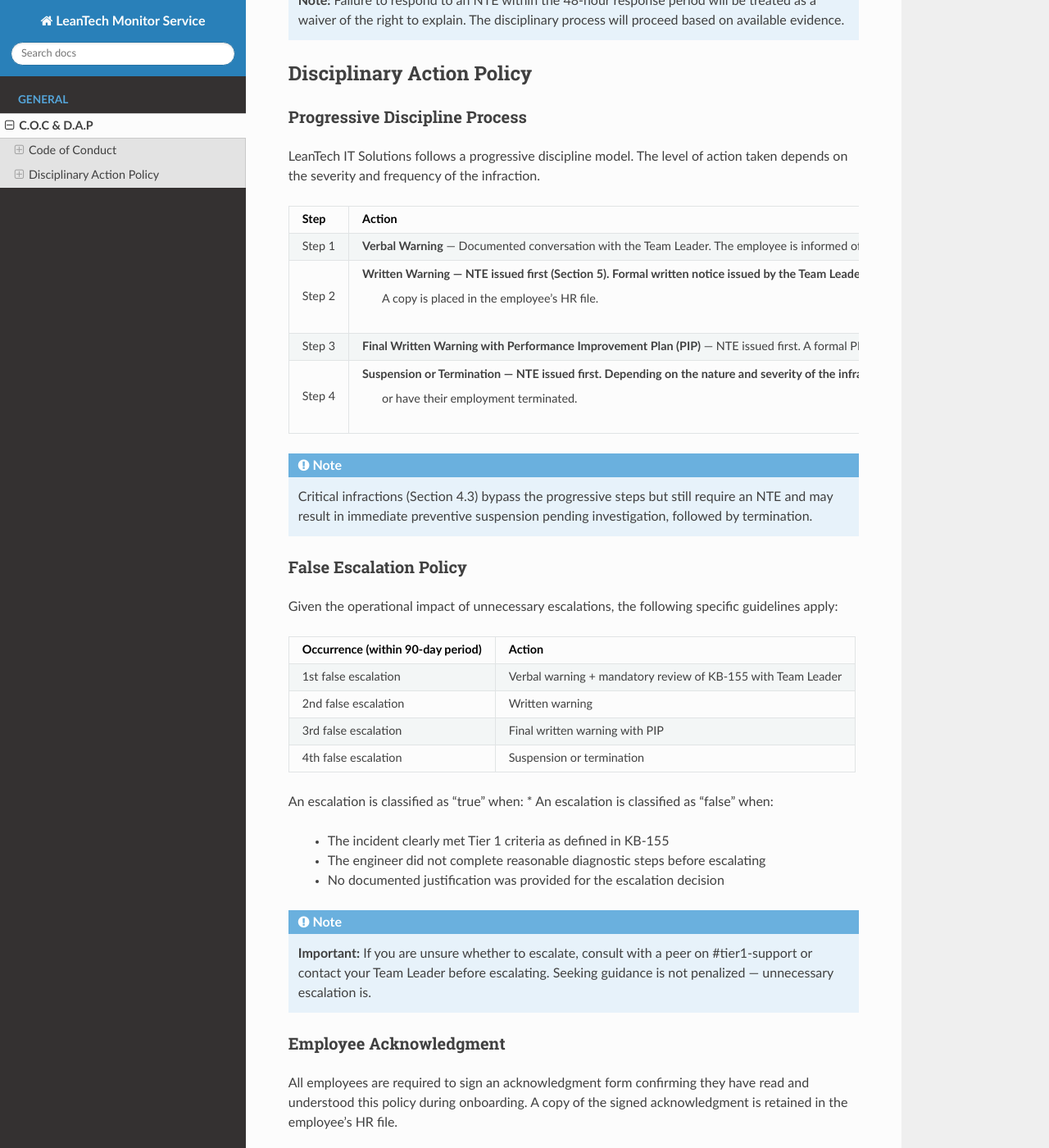
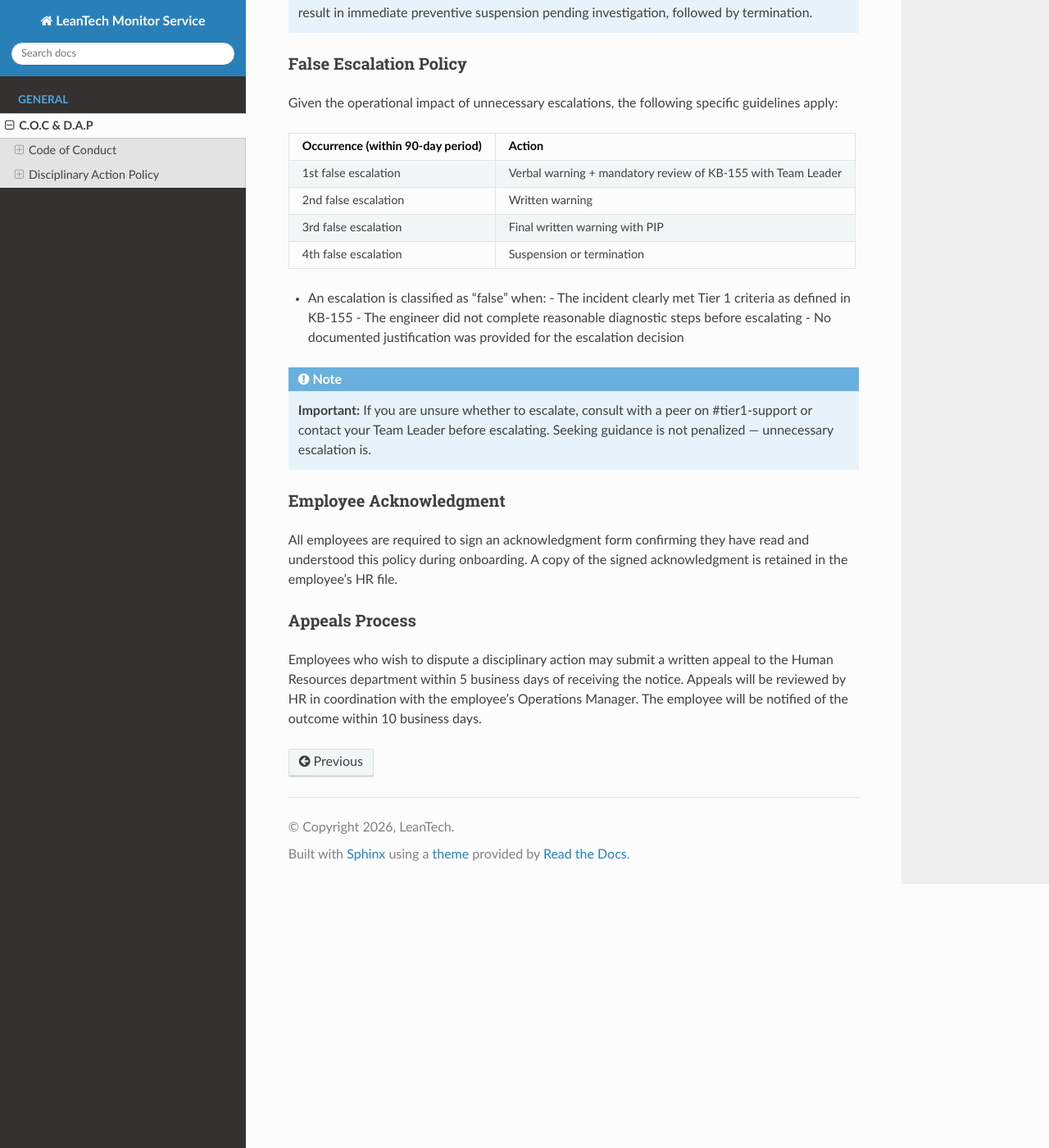
Before and after one commit to UE-Cal-CPE/wg2026-finals-ltcms, a Sphinx documentation site: the page built from docs/source/cocdap.rst, in a window 1280 px wide and 1400 px high, scrolled down 3004 px. Shown: the whole window at 82% size. Built offline with Sphinx 7.4.7 and the Read the Docs theme 3.1.0, drawn with Linux system fonts in a browser that asks for light colours; pages that are not in the unit, such as notebooks, are missing from menus; some of the changed text lies outside the part shown.

Commit message:
kausapin

```diff
--- a/docs/source/cocdap.rst
+++ b/docs/source/cocdap.rst
@@ -75,7 +75,7 @@
      - Examples
    * - False or unnecessary escalation
      - Escalating an incident to Tier 2 or Tier 3 that does not meet the escalation criteria defined in KB-155.
-        This wastes senior engineering resources and delays resolution of genuine critical incidents.
+      This wastes senior engineering resources and delays resolution of genuine critical incidents.
    * - Failure to resolve within SLA
      - Exceeding the target resolution time for a Tier 1 incident without documented reason or approved escalation
    * - Repeated minor infractions
@@ -170,17 +170,17 @@
      - 60 days
    * - Step 2
      - **Written Warning** — NTE issued first (Section 5). Formal written notice issued by the Team Leader and acknowledged by the employee.
-        A copy is placed in the employee's HR file.
+      A copy is placed in the employee's HR file.
      - Minor infractions (2nd occurrence) or Major infractions (1st occurrence)
      - 90 days
    * - Step 3
      - **Final Written Warning with Performance Improvement Plan (PIP)** — NTE issued first. A formal PIP is created outlining specific targets the employee
-       must meet within a defined period (typically 30 days). Failure to meet PIP targets proceeds to Step 4.
+      must meet within a defined period (typically 30 days). Failure to meet PIP targets proceeds to Step 4.
      - Major infractions (2nd occurrence) or continued minor infractions after Step 2
      - 180 days
    * - Step 4
-     - **Suspension or Termination** — NTE issued first. Depending on the nature and severity of the infraction, the employee may be suspended without pay (3–5 business days)
-        or have their employment terminated.
+     - **Suspension or Termination** — NTE issued first. Depending on the nature and severity of the infraction,
+      the employee may be suspended without pay (3–5 business days) or have their employment terminated.
      - Failure to meet PIP, repeated major infractions, or any critical infraction
      - Permanent
 
@@ -206,7 +206,6 @@
     * - 4th false escalation
       - Suspension or termination
 
-An escalation is classified as "true" when:
 * An escalation is classified as "false" when:
   - The incident clearly met Tier 1 criteria as defined in KB-155
   - The engineer did not complete reasonable diagnostic steps before escalating
```
